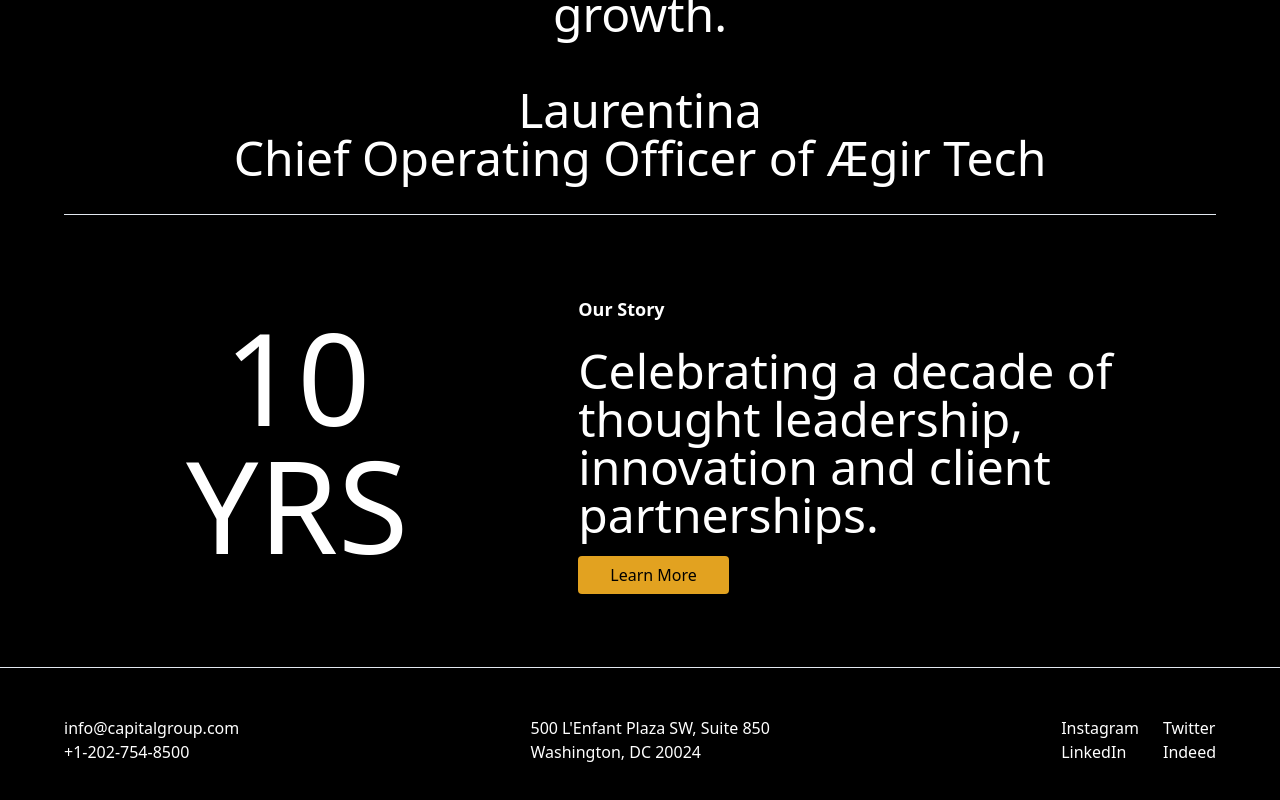
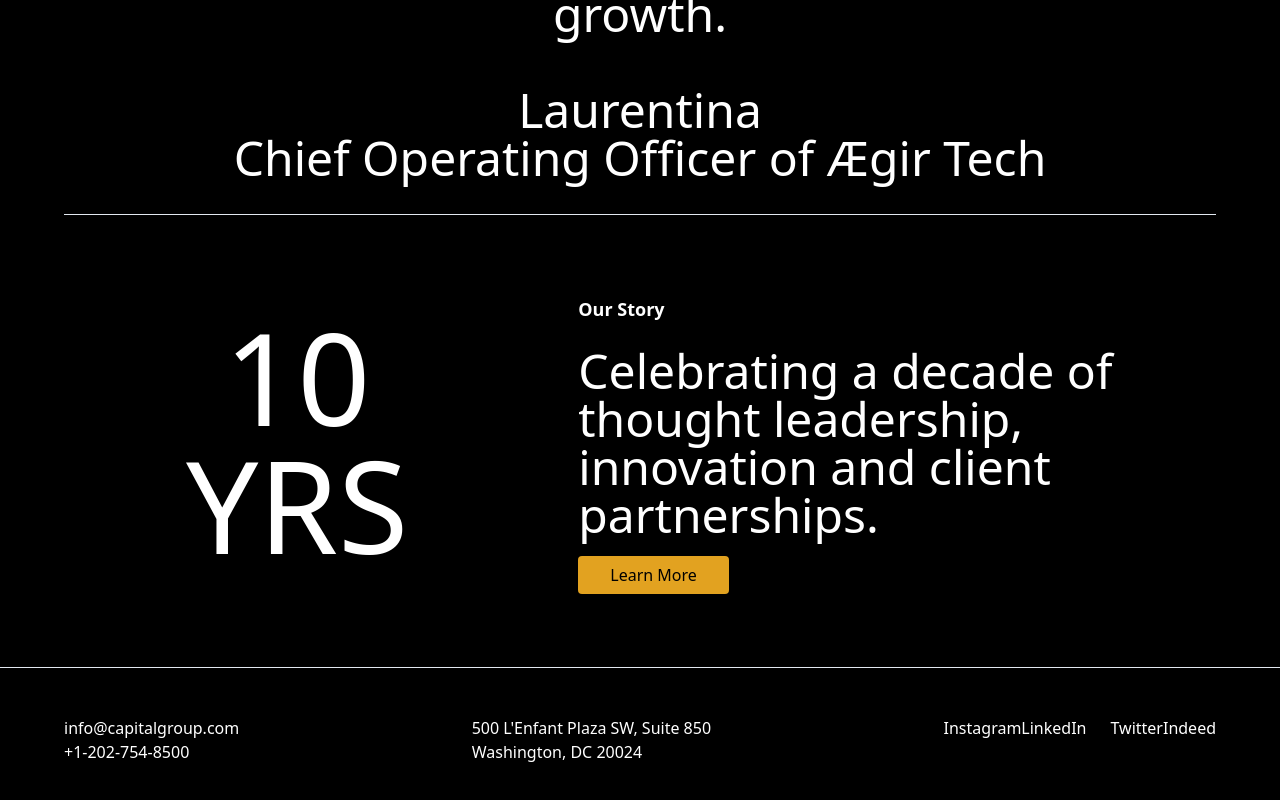
Before and after one commit to gerry-sheva/capital-group, a Next.js app: page / in a window 1280 px wide. Shown: the part 2649-3449 px from the top of the page. Built offline with nearby package versions, Linux system fonts and the light colour scheme.

Commit message:
linked footer links to actual page

```diff
--- a/app/components/Footer.tsx
+++ b/app/components/Footer.tsx
@@ -1,3 +1,5 @@
+import Link from 'next/link'
+
 const Footer: React.FC = () => {
 	return (
 		<footer className="px-[5vw] py-12 flex flex-col lg:flex-row lg:justify-between gap-6 border-t-[1px]">
@@ -11,12 +13,12 @@
 			</div>
 			<div className="flex gap-6">
 				<div>
-					<p>Instagram</p>
-					<p>LinkedIn</p>
+					<Link href={'instagram.com'}>Instagram</Link>
+					<Link href={'linkedin.com'}>LinkedIn</Link>
 				</div>
 				<div>
-					<p>Twitter</p>
-					<p>Indeed</p>
+					<Link href={'x.com'}>Twitter</Link>
+					<Link href={'indeed.com'}>Indeed</Link>
 				</div>
 			</div>
 		</footer>
```
